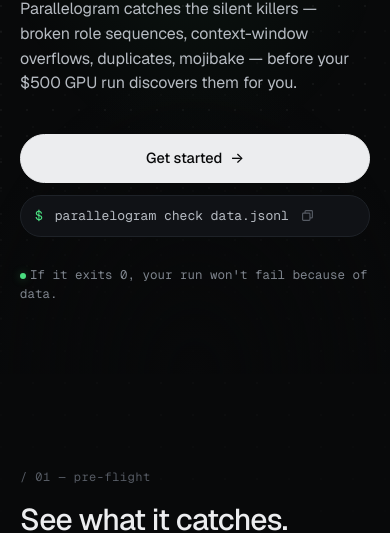
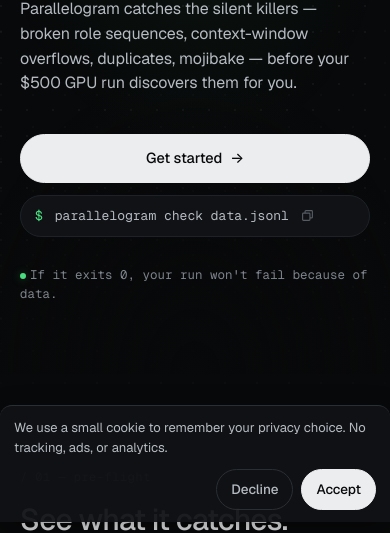
Before and after one commit to Thatayotlhe04/Parallelogram, a plain HTML site: page landing/index.html in a window 390 px wide. Shown: the part 322-855 px from the top of the page. Drawn offline with nearby package versions, Linux system fonts and the light colour scheme.

Commit message:
Fix cookie banner mobile layout

```diff
--- a/landing/index.html
+++ b/landing/index.html
@@ -561,6 +561,15 @@ duplicate of line 89  <span class="s-dim">(3 copies total at lines: [89, 147, 40
     </div>
   </footer>
 
+
+  <div class="cookie-banner" id="cookie-banner" role="dialog" aria-live="polite" aria-label="Cookie notice" hidden>
+    <p>We use a small cookie to remember your privacy choice. No tracking, ads, or analytics.</p>
+    <div class="cookie-actions">
+      <button class="btn btn-ghost" id="cookie-decline" type="button">Decline</button>
+      <button class="btn btn-primary" id="cookie-accept" type="button">Accept</button>
+    </div>
+  </div>
+
   <script src="script.js"></script>
 </body>
 </html>
--- a/landing/script.js
+++ b/landing/script.js
@@ -255,3 +255,29 @@ const counterObs = new IntersectionObserver((entries) => {
   }
 }, { threshold: 0.4 });
 counters.forEach(c => counterObs.observe(c));
+
+// ── 7. cookie consent banner ───────────────────────────────────────
+const cookieBanner = document.getElementById('cookie-banner');
+const cookieAccept = document.getElementById('cookie-accept');
+const cookieDecline = document.getElementById('cookie-decline');
+
+const CONSENT_KEY = 'parallelogram_cookie_consent';
+const CONSENT_COOKIE = 'pg_cookie_consent';
+
+function setConsentCookie(value) {
+  const maxAge = 60 * 60 * 24 * 365;
+  document.cookie = `${CONSENT_COOKIE}=${value}; max-age=${maxAge}; path=/; SameSite=Lax`;
+}
+
+function storeConsent(value) {
+  localStorage.setItem(CONSENT_KEY, value);
+  setConsentCookie(value);
+  cookieBanner?.setAttribute('hidden', '');
+}
+
+if (cookieBanner && !localStorage.getItem(CONSENT_KEY)) {
+  cookieBanner.removeAttribute('hidden');
+}
+
+cookieAccept?.addEventListener('click', () => storeConsent('accepted'));
+cookieDecline?.addEventListener('click', () => storeConsent('declined'));
--- a/landing/styles.css
+++ b/landing/styles.css
@@ -1334,3 +1334,57 @@ code {
   .section-title { font-size: 30px !important; }
   .cta-inner { padding: 40px 22px; }
 }
+
+/* ────────────────────────────────────────  COOKIE BANNER  ───────── */
+.cookie-banner {
+  position: fixed;
+  right: 20px;
+  left: 20px;
+  bottom: 20px;
+  z-index: 90;
+  max-width: 420px;
+  margin-left: auto;
+  padding: 14px;
+  border: 1px solid var(--border-strong);
+  border-radius: var(--radius-sm);
+  background: rgba(16, 18, 22, 0.95);
+  box-shadow: 0 10px 28px rgba(0, 0, 0, 0.35);
+}
+
+.cookie-banner p {
+  margin: 0;
+  color: var(--text-2);
+  font-size: 13px;
+  line-height: 1.5;
+}
+
+.cookie-actions {
+  margin-top: 12px;
+  display: flex;
+  gap: 8px;
+  justify-content: flex-end;
+}
+
+@media (max-width: 640px) {
+  .cookie-banner {
+    left: 0;
+    right: 0;
+    bottom: 0;
+    max-width: none;
+    margin-left: 0;
+    border-left: 0;
+    border-right: 0;
+    border-bottom: 0;
+    border-radius: 12px 12px 0 0;
+    padding: 12px 14px calc(12px + env(safe-area-inset-bottom));
+  }
+
+  .cookie-actions {
+    justify-content: flex-end;
+    flex-wrap: wrap;
+  }
+
+  .cookie-actions .btn {
+    justify-content: center;
+  }
+}
```
